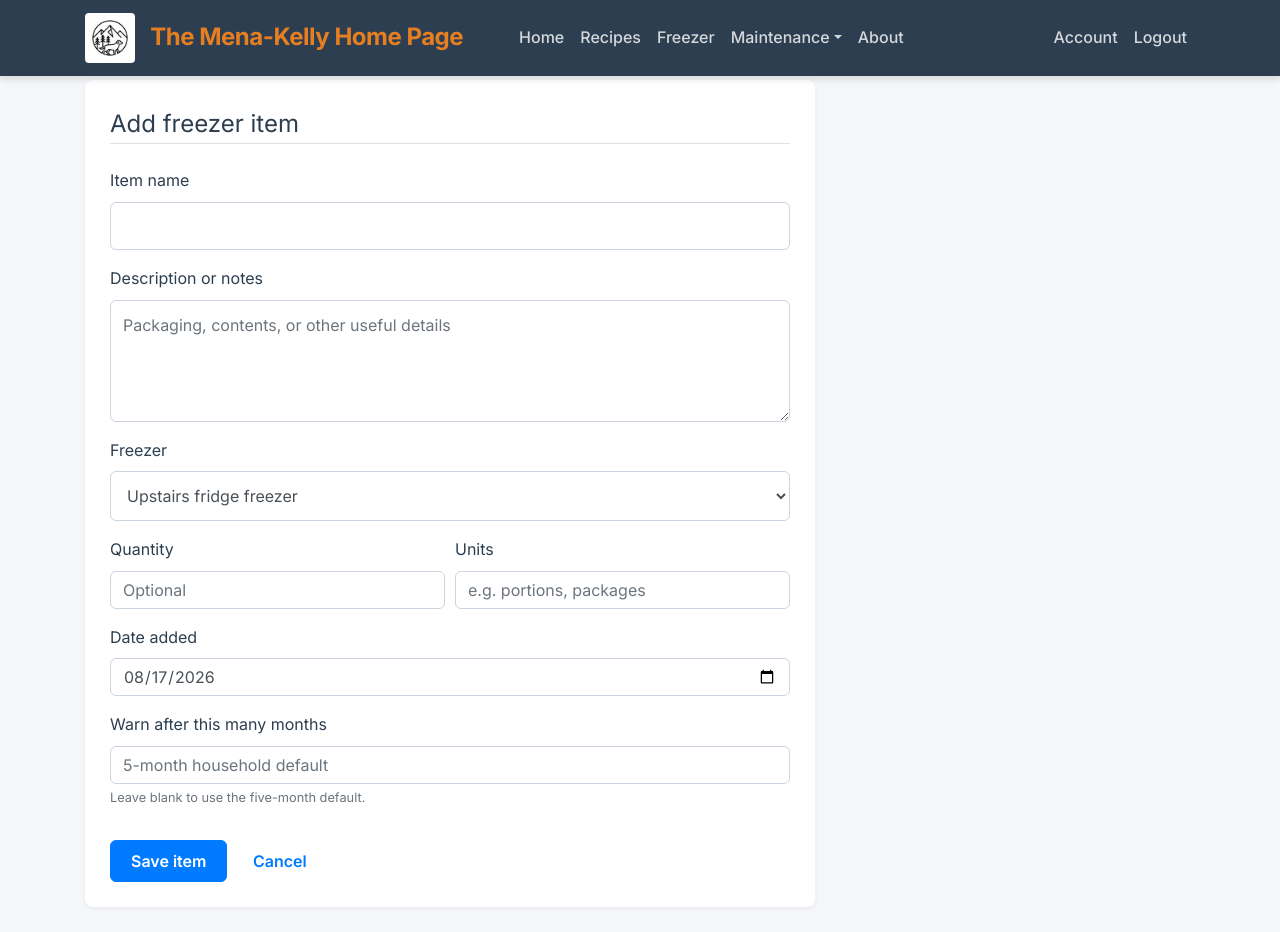
After one commit to JordanMena/Household_Webpage, a Flask app: page /freezer/new in a window 1280 px wide. The commit adds this page. Run offline with Flask 2, Linux system fonts and the light colour scheme; a user stored in the database is signed in; some libraries are stand-ins or nearby versions.

Commit message:
Added a freezer inventory feature, fixed display issue with dropdowns

```diff
--- /dev/null
+++ b/home_page/freezer/__init__.py
@@ -0,0 +1 @@
+"""Household freezer inventory feature package."""
--- /dev/null
+++ b/home_page/freezer/forms.py
@@ -0,0 +1,42 @@
+from datetime import date
+
+from flask_wtf import FlaskForm
+from wtforms import DecimalField, IntegerField, SelectField, StringField, SubmitField, TextAreaField
+from wtforms.fields.html5 import DateField
+from wtforms.validators import DataRequired, Length, NumberRange, Optional, ValidationError
+
+
+class FreezerItemForm(FlaskForm):
+    name = StringField('Item name', validators=[DataRequired(), Length(max=120)])
+    description = TextAreaField('Description or notes', validators=[Optional()])
+    freezer_location = SelectField(
+        'Freezer',
+        choices=[
+            ('upstairs', 'Upstairs fridge freezer'),
+            ('basement', 'Basement deep freeze'),
+        ],
+        validators=[DataRequired()],
+    )
+    quantity = DecimalField(
+        'Quantity', places=2,
+        validators=[Optional(), NumberRange(min=0.01, max=999999)],
+    )
+    unit = StringField(
+        'Units', validators=[Optional(), Length(max=30)]
+    )
+    date_added = DateField(
+        'Date added', validators=[DataRequired()], format='%Y-%m-%d', default=date.today
+    )
+    warning_months = IntegerField(
+        'Warn after this many months',
+        validators=[Optional(), NumberRange(min=1, max=120)],
+    )
+    submit = SubmitField('Save item')
+
+    def validate_date_added(self, field):
+        if field.data and field.data > date.today():
+            raise ValidationError('Date added cannot be in the future.')
+
+
+class DeleteFreezerItemForm(FlaskForm):
+    submit = SubmitField('Remove item')
--- /dev/null
+++ b/home_page/freezer/routes.py
@@ -0,0 +1,117 @@
+from datetime import date
+
+from flask import Blueprint, abort, flash, redirect, render_template, request, url_for
+from flask_login import login_required
+from sqlalchemy import or_
+
+from home_page import db
+from home_page.freezer.aging import is_old_item
+from home_page.freezer.forms import DeleteFreezerItemForm, FreezerItemForm
+from home_page.models import FreezerItem
+
+
+freezer = Blueprint('freezer', __name__, url_prefix='/freezer')
+
+
+@freezer.route('/')
+@login_required
+def inventory():
+    search = request.args.get('q', '').strip()
+    sort = request.args.get('sort', 'oldest')
+    query = FreezerItem.query
+    if search:
+        pattern = f'%{search}%'
+        query = query.filter(or_(
+            FreezerItem.name.ilike(pattern),
+            FreezerItem.description.ilike(pattern),
+            FreezerItem.unit.ilike(pattern),
+        ))
+
+    sort_options = {
+        'oldest': (FreezerItem.date_added.asc(), FreezerItem.name.asc()),
+        'newest': (FreezerItem.date_added.desc(), FreezerItem.name.asc()),
+        'name': (FreezerItem.name.asc(), FreezerItem.date_added.asc()),
+    }
+    if sort not in sort_options:
+        sort = 'oldest'
+    items = query.order_by(*sort_options[sort]).all()
+    upstairs_items = [item for item in items if item.freezer_location == 'upstairs']
+    basement_items = [item for item in items if item.freezer_location == 'basement']
+    today = date.today()
+    old_item_ids = {item.id for item in items if is_old_item(item, today)}
+
+    return render_template(
+        'freezer/inventory.html', title='Freezer Inventory',
+        upstairs_items=upstairs_items, basement_items=basement_items,
+        search=search, sort=sort, old_item_ids=old_item_ids,
+        delete_form=DeleteFreezerItemForm(), today=today,
+    )
+
+
+@freezer.route('/new', methods=['GET', 'POST'])
+@login_required
+def new_item():
+    form = FreezerItemForm()
+    if form.validate_on_submit():
+        item = FreezerItem(
+            name=form.name.data.strip(),
+            description=form.description.data,
+            freezer_location=form.freezer_location.data,
+            quantity=float(form.quantity.data) if form.quantity.data is not None else None,
+            unit=form.unit.data.strip() if form.unit.data else None,
+            date_added=form.date_added.data,
+            warning_months=form.warning_months.data,
+        )
+        db.session.add(item)
+        db.session.commit()
+        flash(f'{item.name} added to the freezer inventory.', 'success')
+        return redirect(url_for('freezer.inventory'))
+    return render_template(
+        'freezer/item_form.html', title='Add Freezer Item', form=form,
+        legend='Add freezer item'
+    )
+
+
+@freezer.route('/<int:item_id>/edit', methods=['GET', 'POST'])
+@login_required
+def edit_item(item_id):
+    item = FreezerItem.query.get_or_404(item_id)
+    form = FreezerItemForm()
+    if form.validate_on_submit():
+        item.name = form.name.data.strip()
+        item.description = form.description.data
+        item.freezer_location = form.freezer_location.data
+        item.quantity = float(form.quantity.data) if form.quantity.data is not None else None
+        item.unit = form.unit.data.strip() if form.unit.data else None
+        item.date_added = form.date_added.data
+        item.warning_months = form.warning_months.data
+        db.session.commit()
+        flash(f'{item.name} updated.', 'success')
+        return redirect(url_for('freezer.inventory'))
+    if request.method == 'GET':
+        form.name.data = item.name
+        form.description.data = item.description
+        form.freezer_location.data = item.freezer_location
+        form.quantity.data = item.quantity
+        form.unit.data = item.unit
+        form.date_added.data = item.date_added
+        form.warning_months.data = item.warning_months
+    return render_template(
+        'freezer/item_form.html', title=f'Edit {item.name}', form=form,
+        legend='Edit freezer item', item=item,
+        delete_form=DeleteFreezerItemForm(),
+    )
+
+
+@freezer.route('/<int:item_id>/delete', methods=['POST'])
+@login_required
+def delete_item(item_id):
+    item = FreezerItem.query.get_or_404(item_id)
+    form = DeleteFreezerItemForm()
+    if not form.validate_on_submit():
+        abort(400)
+    name = item.name
+    db.session.delete(item)
+    db.session.commit()
+    flash(f'{name} removed from the freezer inventory.', 'success')
+    return redirect(url_for('freezer.inventory'))
--- a/home_page/static/main.css
+++ b/home_page/static/main.css
@@ -154,6 +154,12 @@ a.article-title:hover {
   padding: 0.75rem;
 }
 
+/* Bootstrap fixes selects at a height sized for its smaller default padding.
+   Match their height to this site's roomier form-control padding. */
+select.form-control:not([size]):not([multiple]) {
+  height: calc(1.5em + 1.5rem + 2px);
+}
+
 .form-control:focus {
   border-color: var(--secondary-color);
   box-shadow: 0 0 0 3px rgba(230, 126, 34, 0.1);
--- /dev/null
+++ b/home_page/templates/freezer/item_form.html
@@ -0,0 +1,83 @@
+{% extends "layout.html" %}
+{% block content %}
+  <div class="content-section">
+    <form method="POST" action="">
+      {{ form.hidden_tag() }}
+      <fieldset class="form-group">
+        <legend class="border-bottom mb-4">{{ legend }}</legend>
+
+        <div class="form-group">
+          {{ form.name.label(class="form-control-label") }}
+          {% if form.name.errors %}
+            {{ form.name(class="form-control form-control-lg is-invalid") }}
+            <div class="invalid-feedback">{% for error in form.name.errors %}<span>{{ error }}</span>{% endfor %}</div>
+          {% else %}
+            {{ form.name(class="form-control form-control-lg") }}
+          {% endif %}
+        </div>
+
+        <div class="form-group">
+          {{ form.description.label(class="form-control-label") }}
+          {{ form.description(class="form-control", rows="4", placeholder="Packaging, contents, or other useful details") }}
+        </div>
+
+        <div class="form-group">
+          {{ form.freezer_location.label(class="form-control-label") }}
+          {{ form.freezer_location(class="form-control") }}
+        </div>
+
+        <div class="form-row">
+          <div class="form-group col-sm-6">
+            {{ form.quantity.label(class="form-control-label") }}
+            {% if form.quantity.errors %}
+              {{ form.quantity(class="form-control is-invalid", min="0.01", step="any") }}
+              <div class="invalid-feedback">{% for error in form.quantity.errors %}<span>{{ error }}</span>{% endfor %}</div>
+            {% else %}
+              {{ form.quantity(class="form-control", min="0.01", step="any", placeholder="Optional") }}
+            {% endif %}
+          </div>
+          <div class="form-group col-sm-6">
+            {{ form.unit.label(class="form-control-label") }}
+            {{ form.unit(class="form-control", placeholder="e.g. portions, packages") }}
+          </div>
+        </div>
+
+        <div class="form-group">
+          {{ form.date_added.label(class="form-control-label") }}
+          {% if form.date_added.errors %}
+            {{ form.date_added(class="form-control is-invalid") }}
+            <div class="invalid-feedback">{% for error in form.date_added.errors %}<span>{{ error }}</span>{% endfor %}</div>
+          {% else %}
+            {{ form.date_added(class="form-control") }}
+          {% endif %}
+        </div>
+
+        <div class="form-group">
+          {{ form.warning_months.label(class="form-control-label") }}
+          {% if form.warning_months.errors %}
+            {{ form.warning_months(class="form-control is-invalid", min="1") }}
+            <div class="invalid-feedback">{% for error in form.warning_months.errors %}<span>{{ error }}</span>{% endfor %}</div>
+          {% else %}
+            {{ form.warning_months(class="form-control", min="1", placeholder="5-month household default") }}
+          {% endif %}
+          <small class="form-text text-muted">Leave blank to use the five-month default.</small>
+        </div>
+      </fieldset>
+
+      {{ form.submit(class="btn btn-primary") }}
+      <a class="btn btn-link" href="{{ url_for('freezer.inventory') }}">Cancel</a>
+    </form>
+  </div>
+
+  {% if item %}
+    <section class="content-section border-danger">
+      <h2 class="h5">Remove this item</h2>
+      <p class="text-muted">Removal permanently deletes it from the inventory.</p>
+      <form method="POST" action="{{ url_for('freezer.delete_item', item_id=item.id) }}"
+        onsubmit='return confirm({{ ("Remove " ~ item.name ~ " from the freezer inventory?")|tojson }});'>
+        {{ delete_form.hidden_tag() }}
+        <button class="btn btn-outline-danger" type="submit">Remove item</button>
+      </form>
+    </section>
+  {% endif %}
+{% endblock content %}
--- a/home_page/templates/layout.html
+++ b/home_page/templates/layout.html
@@ -15,7 +15,7 @@
   <link rel="preconnect" href="https://fonts.gstatic.com" crossorigin>
   <link href="https://fonts.googleapis.com/css2?family=Inter:wght@400;500;600;700&display=swap" rel="stylesheet">
 
-  <link rel="stylesheet" type="text/css" href="{{ url_for('static', filename='main.css')}}">
+  <link rel="stylesheet" type="text/css" href="{{ static_url('main.css') }}">
   <meta charset="UTF-8">
   {% if title %}
   <title>{{ title }}</title>
@@ -41,6 +41,7 @@
             <a class="nav-item nav-link" href="{{ url_for('main.home') }}">Home</a>
             <a class="nav-item nav-link" href="{{ url_for('users.recipes') }}">Recipes</a>
             {% if current_user.is_authenticated %}
+            <a class="nav-item nav-link" href="{{ url_for('freezer.inventory') }}">Freezer</a>
             <div class="nav-item dropdown">
               <a class="nav-link dropdown-toggle" href="#" id="maintenanceDropdown" role="button"
                 data-toggle="dropdown" aria-haspopup="true" aria-expanded="false">Maintenance</a>
```
Also changed, not shown: other parts of home_page/static/main.css (+41 -0 lines), home_page/__init__.py (+18 -1 lines), home_page/freezer/aging.py (added, +26 -0 lines), home_page/main/routes.py (+8 -1 lines), home_page/models.py (+30 -0 lines), home_page/templates/freezer/_item_list.html (added, +31 -0 lines), home_page/templates/freezer/inventory.html (added, +58 -0 lines), home_page/templates/home.html (+27 -1 lines), test/test_freezer.py (added, +165 -0 lines).
